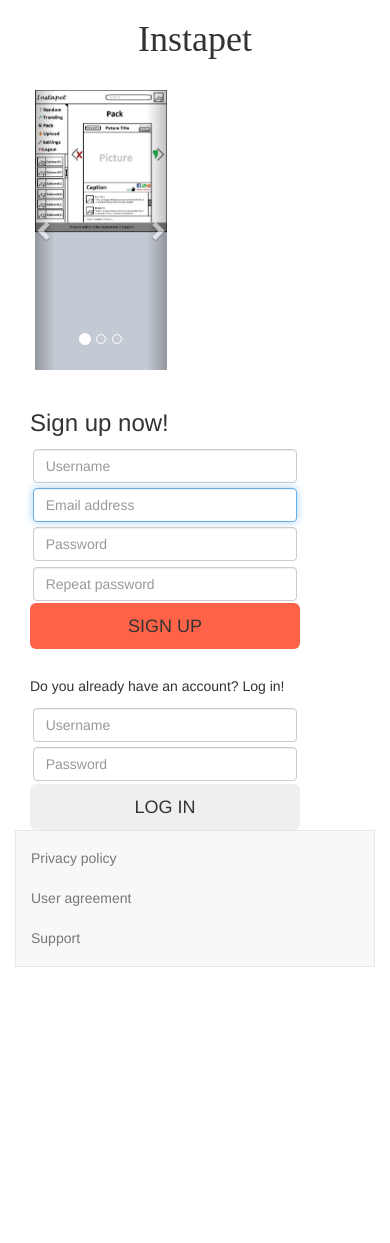
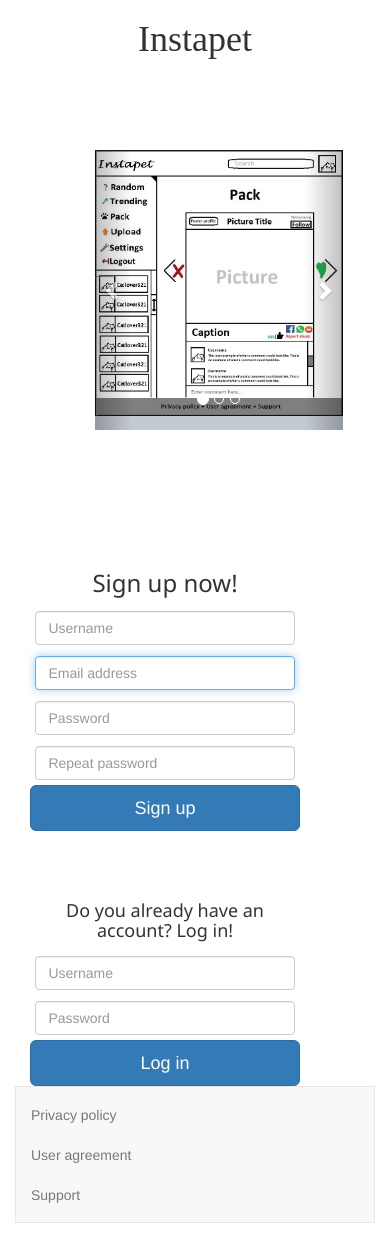
Before and after one commit to SirikS/website, a Flask app: page / in a window 390 px wide. Before the commit the page ends 967 px from the top, so only its background shows below. Run offline with Flask 2, Linux system fonts and the light colour scheme; some libraries are stand-ins or nearby versions.

Commit message:
index veranderd

```diff
--- a/static/index.css
+++ b/static/index.css
@@ -2,6 +2,13 @@
 {
     font-family: Lucida Handwriting;
     text-align: center;
+}
+
+.register-heading{
+	 text-decoration:bold;
+	 font-family: segoe ui;
+	 text-align : center;
+	 padding-top: 40px;
 }
 
 div {
@@ -12,22 +19,12 @@ div {
 
 
 .form-label-group{
-    padding: 1%;
-}
-
-.btn1{
-    background-color: tomato
+    padding: 2%;
 }
 
 .login-header{
     height: 1%;
 }
-
-.previewfoto {
-  background-position: center center;
-  background-repeat: no-repeat;
-  background-size: contain;
-  }
 
 
 .carousel{
@@ -41,7 +38,7 @@ div {
     margin: 0 auto;
 }
 .bs-example{
-	margin: 20px;
-	width: 40%;
-    Height: 40%;
+	margin: 80px;
+	width: 75%;
+    Height: 75%;
 }
--- a/templates/index.html
+++ b/templates/index.html
@@ -16,7 +16,7 @@
       <h1>Instapet</h1>
     </div>
     <div class="container-fluid">
-      <div class="row no-gutter">
+      <div class="row justify-content-center">
         <div class="col-md-8 col-lg-6">
           <div class="bs-example">
             <div id="myCarousel" class="carousel slide" data-ride="carousel">
@@ -53,10 +53,10 @@
           <div class="login d-flex align-items-center py-5">
             <div class="container">
               <div class="row">
-                <div class="col-md-9 col-lg-8 mx-auto">
+                <div class="col-sm-4">
 
-                  <h3 class="register-heading mb-4">Sign up now!</h3>
-                  <form action="{{ url_for('register') }}" method="post">
+                  <h3 class="register-heading">Sign up now!</h3>
+                  <form class="form-horizontal" action="{{ url_for('register') }}" method="post">
                     <div class="form-label-group">
                       <input type="username" name="username"id="inputUsername" class="form-control" placeholder="Username" required>
                     </div>
@@ -69,19 +69,19 @@
                     <div class="form-label-group">
                       <input type="password" name="confirmation" id="inputPassword" class="form-control" placeholder="Repeat password" required>
                     </div>
-                    <button class="btn1 btn btn-lg btn-block text-uppercase font-weight-bold mb-2" type="submit">Sign up</button>
+                    <button class="btn btn-primary btn-lg btn-block login-button" type="submit">Sign up</button>
                     <br>
                   </form>
 
-                  <h5 class="login-header mb-4">Do you already have an account? Log in!</h5>
-                  <form action="{{ url_for('login') }}" method="post">
+                  <h4 class="register-heading">Do you already have an account? Log in!</h4>
+                  <form class="form-horizontal" action="{{ url_for('login') }}" method="post">
                     <div class="form-label-group">
                       <input type="username" name="username"id="inputUsername" class="form-control" placeholder="Username" required>
                     </div>
                     <div class="form-label-group">
                       <input type="password" name="password"id="inputPassword" class="form-control" placeholder="Password" required>
                     </div>
-                    <button class="btn btn-lg btn-block text-uppercase font-weight-bold mb-2" type="submit">Log in</button>
+                    <button class="btn btn-primary btn-lg btn-block login-button" type="submit">Log in</button>
                   </form>
                 </div>
               </div>
```
